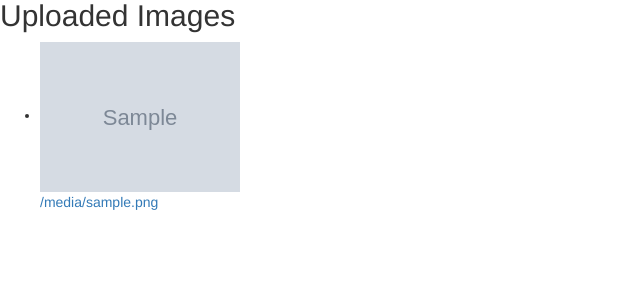
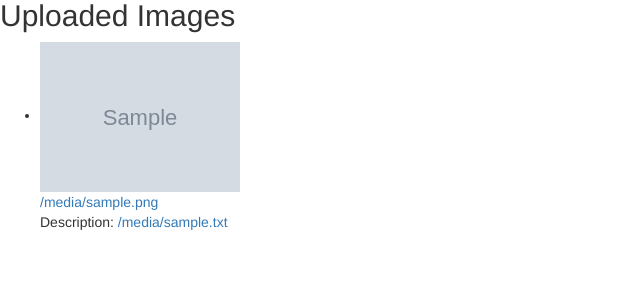
Before and after one commit to Amarrels/ImageUploadApp, a Flask app: template Project1/templates/index.html in a window 1280 px wide. Shown: the part 139-439 px from the top of the page, without its empty margins (0-640 px from the left). Run offline with Flask 2, Linux system fonts and the light colour scheme; the template is opened without the code that fills it: most values are stand-ins (such as "Sample title", 1, 10 or a date in 2020); grey boxes marked "Sample" are stand-in pictures; some libraries are stand-ins or nearby versions.

Commit message:
Update index.html

```diff
--- a/Project1/templates/index.html
+++ b/Project1/templates/index.html
@@ -5,23 +5,23 @@
     <meta name="viewport" content="width=device-width, initial-scale=1.0">
     <link rel="stylesheet" href="//maxcdn.bootstrapcdn.com/bootstrap/3.3.2/css/bootstrap.min.css">
     <title>PhotoBook - Cloud Native Development</title>
-
 </head>
-
 <body>
     <h1>Upload an Image</h1>
     <form action="/upload" method="post" enctype="multipart/form-data">
         <input type="file" name="file">
         <input type="submit" value="Upload">
-
     </form>
 
     <h2>Uploaded Images</h2>
     <ul>
         {% for image in images %}
         <li><img src="/images/{{ image }}" alt="Uploaded Image" style="max-width: 200px;"><br><a href="/images/{{ image }}">{{ image }}</a></li>
+            <p>
+                Description:
+                <a href="/images/{{ image | replace('.jpeg', '.txt') | replace('.jpg', '.txt') | replace('.png', '.txt') }}">{{ image | replace('.jpeg', '.txt') | replace('.jpg', '.txt') | replace('.png', '.txt') }}</a>
+            </p>
         {% endfor %}
     </ul>
-
 </body>
 </html>
```
